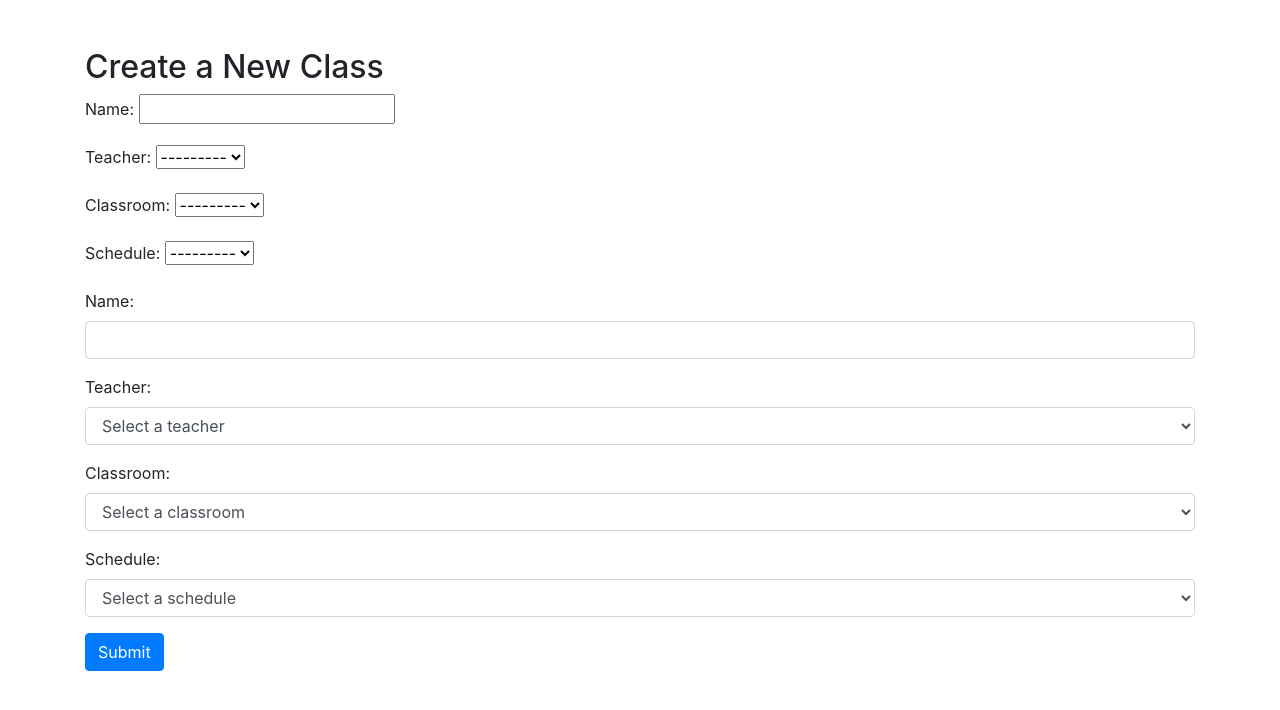
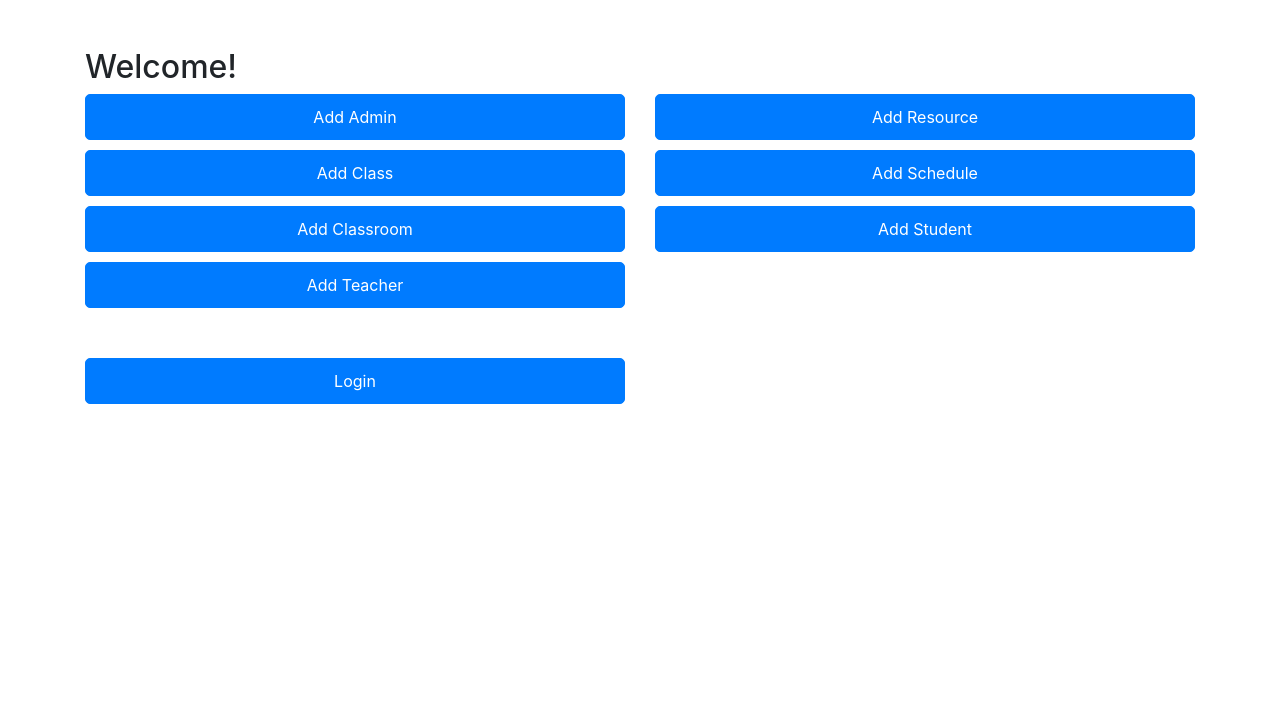
Before and after one commit to deliagrigorita/Timetable-Generator-Project, a Django app: template Timetable/templates/index.html in a window 1280 px wide. Shown: the top 710 px of the page. Run offline with Django 4.2, Linux system fonts and the light colour scheme; the template is opened without the code that fills it: values that come from a table or form of the project are taken from there, others are empty; parts of the project's set-up code (start-up, migrations or seed data) failed here and were passed over; some libraries are stand-ins or nearby versions.

Commit message:
frontend

```diff
--- a/Timetable/forms.py
+++ b/Timetable/forms.py
@@ -7,7 +7,8 @@ from .models import Timetable
 from .models import Subject
 from .models import Classroom
 from .models import Class
-from .models import Admin
+from .models import Admin, User
+
 
 class StudentForm(forms.ModelForm):
     class Meta:
@@ -56,8 +57,11 @@ class ClassForm(forms.ModelForm):
         model = Class
         fields = ['name', 'teacher', 'classroom', 'schedule']
 
+
 class AdminForm(forms.ModelForm):
-    #userbun = forms.ModelChoiceField(queryset=Student.objects.all(), empty_label="Select Student")
     class Meta:
         model = Admin
-        fields = []
+        fields = ['user', 'admin_code']
+
+    # You can customize the form field attributes here if necessary
+    user = forms.ModelChoiceField(queryset=User.objects.all(), to_field_name='email')
--- a/Timetable/models.py
+++ b/Timetable/models.py
@@ -13,13 +13,18 @@ class User(models.Model):
         return self.email
 
 
-class Admin(User):
-    # admin_code = models.CharField(max_length=20)
+class Admin(models.Model):
+    user = models.OneToOneField(User, on_delete=models.CASCADE)
+    admin_code = models.CharField(max_length=20)
     # Additional fields for Admin if needed
+
+    def __str__(self):
+        return self.user.username  # You can use another attribute of the User model if needed
 
     class Meta:
         verbose_name = 'Admin'
         verbose_name_plural = 'Admins'
+
 
 
 class Student(User):
--- a/Timetable/templates/admin.html
+++ b/Timetable/templates/admin.html
@@ -18,11 +18,14 @@
             <label for="id_user">Select User</label>
             <select class="form-control" id="id_user" name="user" required>
                 {% for user in users %}
-                    <option value="{{ user.id }}">{{ user.email }}</option>
+                    <option value="{{ user.email }}">{{ user.email }}</option>
                 {% endfor %}
             </select>
             <div class="invalid-feedback">Please select a user.</div>
         </div>
+
+
+        <!-- Add more fields as needed -->
 
         <button type="submit" class="btn btn-primary">Add Admin</button>
     </form>
--- a/Timetable/templates/index.html
+++ b/Timetable/templates/index.html
@@ -3,67 +3,57 @@
 <head>
     <meta charset="UTF-8">
     <meta name="viewport" content="width=device-width, initial-scale=1.0">
-    <title>Create Class</title>
-    <!-- Include Bootstrap CSS -->
+    <title>Timetable Generator!</title>
     <link rel="stylesheet" href="https://stackpath.bootstrapcdn.com/bootstrap/4.5.2/css/bootstrap.min.css">
+    <style>
+        .custom-btn {
+            background-color: #007bff;
+            color: #fff;
+            border-radius: 5px;
+            padding: 10px 20px;
+            margin-bottom: 10px;
+            display: block;
+            width: 100%;
+        }
+        .custom-btn:hover {
+            background-color: #0056b3;
+        }
+        .btn-column {
+            margin-bottom: 20px;
+        }
+        .auth-btn-column {
+            margin-top: 20px;
+        }
+    </style>
 </head>
 <body>
     <div class="container mt-5">
-    <h2>Create a New Class</h2>
-    <form method="post" action="{{ action_url }}" class="needs-validation" novalidate>
-        {% csrf_token %}
-        {{ form.as_p }}
-        <!-- Bootstrap form groups -->
-        <div class="form-group">
-            <label for="id_name">Name:</label>
-            <input type="text" class="form-control" id="id_name" name="name" required>
-            <div class="invalid-feedback">Please enter a name.</div>
+        <h2>Welcome!</h2>
+
+        <div class="row">
+            <div class="col-md-6 btn-column">
+                <a class="btn btn-primary custom-btn" href="{% url 'add_admin' %}">Add Admin</a>
+                <a class="btn btn-primary custom-btn" href="{% url 'add_class' %}">Add Class</a>
+                <a class="btn btn-primary custom-btn" href="{% url 'add_classroom' %}">Add Classroom</a>
+                <a class="btn btn-primary custom-btn" href="{% url 'add_teacher' %}">Add Teacher</a>
             </div>
 
-        <div class="form-group">
-          <label for="id_teacher">Teacher:</label>
-          <select class="form-control" id="id_teacher" name="teacher" required>
-              <option value="" selected disabled>Select a teacher</option>
-              {% for teacher in teachers %}
-                <option value="{{ teacher.id }}">{{ teacher.first_name }} {{ teacher.last_name }}</option>
-              {% endfor %}
-          </select>
-          <div class="invalid-feedback">Please select a teacher.</div>
+            <div class="col-md-6 btn-column">
+                <a class="btn btn-primary custom-btn" href="{% url 'add_resource' %}">Add Resource</a>
+                <a class="btn btn-primary custom-btn" href="{% url 'add_schedule' %}">Add Schedule</a>
+                <a class="btn btn-primary custom-btn" href="{% url 'add_student' %}">Add Student</a>
+            </div>
         </div>
 
-        <div class="form-group">
-          <label for="id_classroom">Classroom:</label>
-          <select class="form-control" id="id_classroom" name="classroom" required>
-              <option value="" selected disabled>Select a classroom</option>
-              {% for classroom in classrooms %}
-                  <option value="{{ classroom.id }}">{{ classroom.name }}</option>
-              {% endfor %}
-          </select>
-          <div class="invalid-feedback">Please select a classroom.</div>
+        <div class="row auth-btn-column">
+            <div class="col-md-6">
+                <a class="btn btn-primary custom-btn" href="{% url 'login' %}">Login</a>
+            </div>
+        </div>
     </div>
 
-        <div class="form-group">
-          <label for="id_schedule">Schedule:</label>
-          <select class="form-control" id="id_schedule" name="schedule" required>
-              <option value="" selected disabled>Select a schedule</option>
-              {% for schedule in schedules %}
-                  <option value="{{ schedule.id }}">{{ schedule }}</option>
-              {% endfor %}
-          </select>
-          <div class="invalid-feedback">Please select a schedule.</div>
-        </div>
-
-        <button type="submit" class="btn btn-primary">Submit</button>
-    </form>
-</div>
-
-<!-- Include Bootstrap JS and dependencies -->
     <script src="https://code.jquery.com/jquery-3.5.1.slim.min.js"></script>
     <script src="https://cdn.jsdelivr.net/npm/@popperjs/core@2.0.7/dist/umd/popper.min.js"></script>
     <script src="https://stackpath.bootstrapcdn.com/bootstrap/4.5.2/js/bootstrap.min.js"></script>
-
-<!-- Optional: Include Bootstrap Icons (for icons used in buttons) -->
-<link rel="stylesheet" href="https://cdn.jsdelivr.net/npm/bootstrap-icons@1.25.0/font/bootstrap-icons.css">
-
 </body>
 </html>
--- a/Timetable/templates/resource.html
+++ b/Timetable/templates/resource.html
@@ -1,3 +1,5 @@
+
+
 <!DOCTYPE html>
 <html lang="en">
 <head>
--- a/Timetable/templates/student.html
+++ b/Timetable/templates/student.html
@@ -4,7 +4,6 @@
     <meta charset="UTF-8">
     <meta name="viewport" content="width=device-width, initial-scale=1.0">
     <title>Create Class</title>
-    <!-- Include Bootstrap CSS -->
     <link rel="stylesheet" href="https://stackpath.bootstrapcdn.com/bootstrap/4.5.2/css/bootstrap.min.css">
 </head>
 <body>
@@ -12,7 +11,6 @@
     <h2>Create a New Class</h2>
     <form method="post" action="{% url 'add_student' %}" class="needs-validation" novalidate>
         {% csrf_token %}
-        <!-- Bootstrap form groups -->
         <div class="form-group">
             <label for="id_email">Email</label>
             <input type="text" class="form-control" id="id_email" name="email" required>
@@ -41,12 +39,10 @@
     </form>
 </div>
 
-<!-- Include Bootstrap JS and dependencies -->
 <script src="https://code.jquery.com/jquery-3.5.1.slim.min.js"></script>
 <script src="https://cdn.jsdelivr.net/npm/@popperjs/core@2.0.7/dist/umd/popper.min.js"></script>
 <script src="https://stackpath.bootstrapcdn.com/bootstrap/4.5.2/js/bootstrap.min.js"></script>
 
-<!-- Optional: Include Bootstrap Icons (for icons used in buttons) -->
 <link rel="stylesheet" href="https://cdn.jsdelivr.net/npm/bootstrap-icons@1.25.0/font/bootstrap-icons.css">
 
 </body>
--- a/Timetable/urls.py
+++ b/Timetable/urls.py
@@ -15,9 +15,6 @@ from .views.add_resource_view import add_resource
 from .views.add_resource_view import update_resource
 from .views.add_resource_view import delete_resource
 from .views.add_resource_view import get_all_resources
-from .views.add_schedule_vie import delete_schedule
-from .views.add_schedule_vie import get_all_schedules
-from .views.add_schedule_vie import add_schedule as mop_add_schedule
 from .views.add_schedule_view import add_schedule
 from .views.add_schedule_view import update_schedule
 from .views.add_timetable_view import add_timetable
@@ -63,11 +60,8 @@ urlpatterns = [
     path('delete_resource/<int:resource_id>/', delete_resource, name='delete_resource'),
     path('get_resources/', get_all_resources, name='get_resources'),
 
-    path('mop_add_schedule/', mop_add_schedule, name='mop_add_schedule'),
     path('add_schedule/', add_schedule, name='add_schedule'),
     path('update_schedule/<int:schedule_id>/', update_schedule, name='update_schedule'),
-    path('delete_schedule/<int:schedule_id>/', delete_schedule, name='delete_schedule'),
-    path('get_schedules/', get_all_schedules, name='get_schedules'),
 
     path('add_timetable/', add_timetable, name='add_timetable'),
     path('update_timetable/<int:timetable_id>/', update_timetable, name='update_timetable'),
--- a/Timetable/views/add_class_view.py
+++ b/Timetable/views/add_class_view.py
@@ -55,7 +55,7 @@ def add_class(request):
     else:
         form = ClassForm()
 
-    return render(request, 'index.html', {'classrooms': classrooms, 'teachers': teachers, 'schedules': schedules, 'action_url': action_url})
+    return render(request, 'class.html', {'classrooms': classrooms, 'teachers': teachers, 'schedules': schedules, 'action_url': action_url})
 
 
 @log_update_class
--- a/Timetable/views/add_resource_view.py
+++ b/Timetable/views/add_resource_view.py
@@ -37,7 +37,7 @@ def log_get_resources(*args, **kwargs):
     print("Resources received successfully.")
     return result
 
-
+@secure_resource_access
 @log_add_resource
 def add_resource(request):
     if request.method == 'POST':
```
Also changed, not shown: Timetable/templates/class.html (added, +65 -0 lines), Timetable/views/add_admin_view.py (+14 -21 lines), Timetable/views/add_schedule_vie.py (deleted, +0 -117 lines), Timetable/views/index_view.py (+2 -17 lines). Lines whose indentation alone changed are shown as unchanged.
